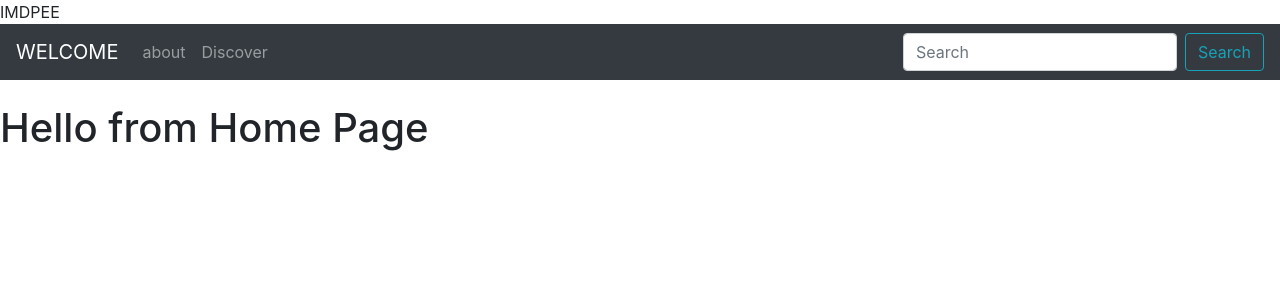
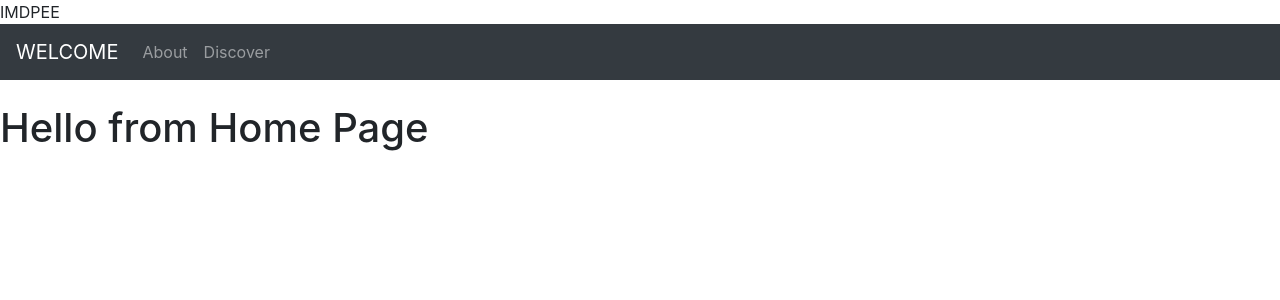
Before and after one commit to brambrulant/movie-discovery, a React (Create React App) app: page / in a window 1280 px wide. Shown: the top 300 px of the page. Built offline with nearby package versions, Linux system fonts and the light colour scheme.

Commit message:
deleted searchbar nav

```diff
--- a/src/pages/NavBar.js
+++ b/src/pages/NavBar.js
@@ -7,13 +7,9 @@
       <Navbar bg="dark" variant="dark">
         <Navbar.Brand href="/">WELCOME</Navbar.Brand>
         <Nav className="mr-auto">
-          <Nav.Link href="/about">about</Nav.Link>
+          <Nav.Link href="/about">About</Nav.Link>
           <Nav.Link href="/discover">Discover</Nav.Link>
         </Nav>
-        <Form inline>
-          <FormControl type="text" placeholder="Search" className="mr-sm-2" />
-          <Button variant="outline-info">Search</Button>
-        </Form>
       </Navbar>
       <br />
     </div>
```
